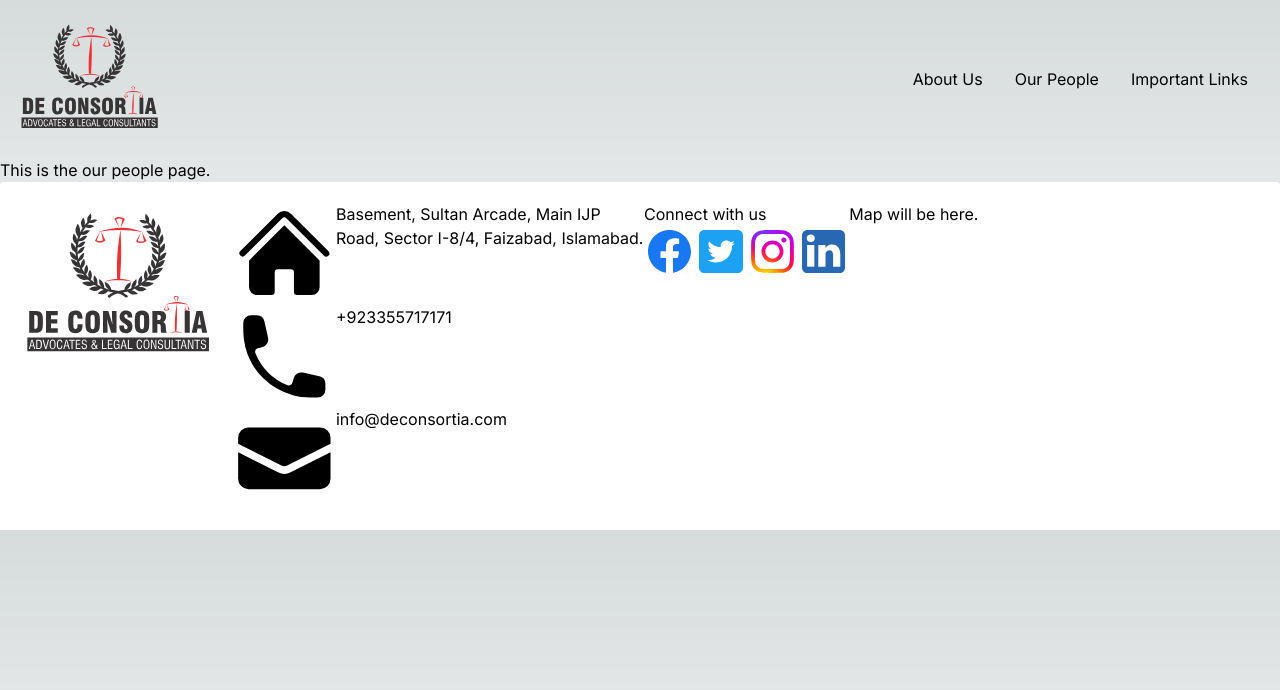
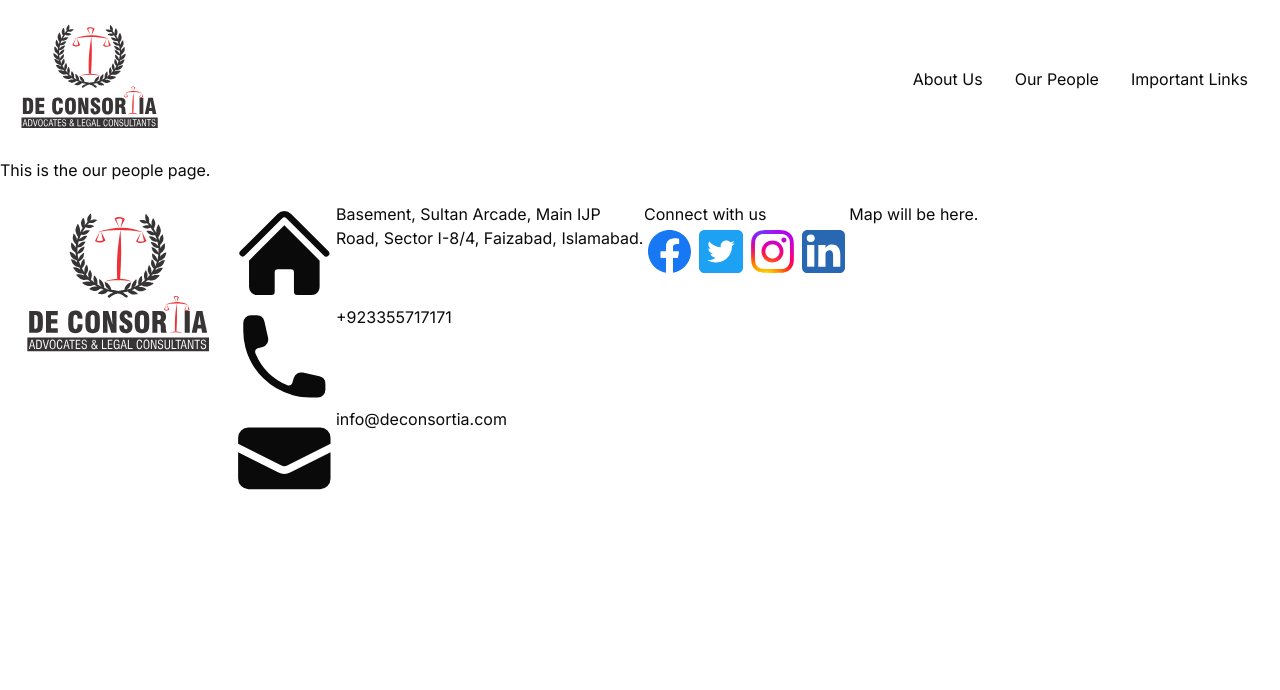
Before and after one commit to bassi477/deconsortia, a Next.js app: page /people in a window 1280 px wide. Shown: the top 690 px of the page. Built offline with nearby package versions, Linux system fonts and the light colour scheme.

Commit message:
shadcn components initialized

```diff
--- a/package.json
+++ b/package.json
@@ -10,17 +10,22 @@
   },
   "dependencies": {
     "@heroicons/react": "^2.0.18",
+    "@radix-ui/react-icons": "^1.3.0",
     "@types/node": "20.5.7",
     "@types/react": "18.2.21",
     "@types/react-dom": "18.2.7",
     "autoprefixer": "10.4.15",
+    "class-variance-authority": "^0.7.0",
+    "clsx": "^2.0.0",
     "eslint": "8.48.0",
     "eslint-config-next": "13.4.19",
     "next": "13.4.19",
     "postcss": "8.4.28",
     "react": "18.2.0",
     "react-dom": "18.2.0",
+    "tailwind-merge": "^1.14.0",
     "tailwindcss": "3.3.3",
+    "tailwindcss-animate": "^1.0.7",
     "typescript": "5.2.2"
   }
 }
--- a/src/app/globals.css
+++ b/src/app/globals.css
@@ -2,26 +2,75 @@
 @tailwind components;
 @tailwind utilities;
 
-:root {
-  --foreground-rgb: 0, 0, 0;
-  --background-start-rgb: 214, 219, 220;
-  --background-end-rgb: 255, 255, 255;
-}
+@layer base {
+  :root {
+    --background: 0 0% 100%;
+    --foreground: 0 0% 3.9%;
 
-@media (prefers-color-scheme: dark) {
-  :root {
-    --foreground-rgb: 255, 255, 255;
-    --background-start-rgb: 0, 0, 0;
-    --background-end-rgb: 0, 0, 0;
+    --card: 0 0% 100%;
+    --card-foreground: 0 0% 3.9%;
+
+    --popover: 0 0% 100%;
+    --popover-foreground: 0 0% 3.9%;
+
+    --primary: 0 0% 9%;
+    --primary-foreground: 0 0% 98%;
+
+    --secondary: 0 0% 96.1%;
+    --secondary-foreground: 0 0% 9%;
+
+    --muted: 0 0% 96.1%;
+    --muted-foreground: 0 0% 45.1%;
+
+    --accent: 0 0% 96.1%;
+    --accent-foreground: 0 0% 9%;
+
+    --destructive: 0 84.2% 60.2%;
+    --destructive-foreground: 0 0% 98%;
+
+    --border: 0 0% 89.8%;
+    --input: 0 0% 89.8%;
+    --ring: 0 0% 3.9%;
+
+    --radius: 0.5rem;
+  }
+
+  .dark {
+    --background: 0 0% 3.9%;
+    --foreground: 0 0% 98%;
+
+    --card: 0 0% 3.9%;
+    --card-foreground: 0 0% 98%;
+
+    --popover: 0 0% 3.9%;
+    --popover-foreground: 0 0% 98%;
+
+    --primary: 0 0% 98%;
+    --primary-foreground: 0 0% 9%;
+
+    --secondary: 0 0% 14.9%;
+    --secondary-foreground: 0 0% 98%;
+
+    --muted: 0 0% 14.9%;
+    --muted-foreground: 0 0% 63.9%;
+
+    --accent: 0 0% 14.9%;
+    --accent-foreground: 0 0% 98%;
+
+    --destructive: 0 62.8% 30.6%;
+    --destructive-foreground: 0 0% 98%;
+
+    --border: 0 0% 14.9%;
+    --input: 0 0% 14.9%;
+    --ring: 0 0% 83.1%;
   }
 }
 
-body {
-  color: rgb(var(--foreground-rgb));
-  background: linear-gradient(
-      to bottom,
-      transparent,
-      rgb(var(--background-end-rgb))
-    )
-    rgb(var(--background-start-rgb));
+@layer base {
+  * {
+    @apply border-border;
+  }
+  body {
+    @apply bg-background text-foreground;
+  }
 }
--- /dev/null
+++ b/src/lib/utils.ts
@@ -0,0 +1,6 @@
+import { type ClassValue, clsx } from "clsx"
+import { twMerge } from "tailwind-merge"
+
+export function cn(...inputs: ClassValue[]) {
+  return twMerge(clsx(inputs))
+}
--- a/tailwind.config.ts
+++ b/tailwind.config.ts
@@ -1,21 +1,76 @@
-import type { Config } from 'tailwindcss'
-
-const config: Config = {
+/** @type {import('tailwindcss').Config} */
+module.exports = {
+  darkMode: ["class"],
   content: [
-    './src/pages/**/*.{js,ts,jsx,tsx,mdx}',
-    './src/components/**/*.{js,ts,jsx,tsx,mdx}',
-    './src/app/**/*.{js,ts,jsx,tsx,mdx}',
-    './src/shared/**/*.{js,ts,jsx,tsx,mdx}',
-  ],
+    './pages/**/*.{ts,tsx}',
+    './components/**/*.{ts,tsx}',
+    './app/**/*.{ts,tsx}',
+    './src/**/*.{ts,tsx}',
+	],
   theme: {
+    container: {
+      center: true,
+      padding: "2rem",
+      screens: {
+        "2xl": "1400px",
+      },
+    },
     extend: {
-      backgroundImage: {
-        'gradient-radial': 'radial-gradient(var(--tw-gradient-stops))',
-        'gradient-conic':
-          'conic-gradient(from 180deg at 50% 50%, var(--tw-gradient-stops))',
+      colors: {
+        border: "hsl(var(--border))",
+        input: "hsl(var(--input))",
+        ring: "hsl(var(--ring))",
+        background: "hsl(var(--background))",
+        foreground: "hsl(var(--foreground))",
+        primary: {
+          DEFAULT: "hsl(var(--primary))",
+          foreground: "hsl(var(--primary-foreground))",
+        },
+        secondary: {
+          DEFAULT: "hsl(var(--secondary))",
+          foreground: "hsl(var(--secondary-foreground))",
+        },
+        destructive: {
+          DEFAULT: "hsl(var(--destructive))",
+          foreground: "hsl(var(--destructive-foreground))",
+        },
+        muted: {
+          DEFAULT: "hsl(var(--muted))",
+          foreground: "hsl(var(--muted-foreground))",
+        },
+        accent: {
+          DEFAULT: "hsl(var(--accent))",
+          foreground: "hsl(var(--accent-foreground))",
+        },
+        popover: {
+          DEFAULT: "hsl(var(--popover))",
+          foreground: "hsl(var(--popover-foreground))",
+        },
+        card: {
+          DEFAULT: "hsl(var(--card))",
+          foreground: "hsl(var(--card-foreground))",
+        },
+      },
+      borderRadius: {
+        lg: "var(--radius)",
+        md: "calc(var(--radius) - 2px)",
+        sm: "calc(var(--radius) - 4px)",
+      },
+      keyframes: {
+        "accordion-down": {
+          from: { height: 0 },
+          to: { height: "var(--radix-accordion-content-height)" },
+        },
+        "accordion-up": {
+          from: { height: "var(--radix-accordion-content-height)" },
+          to: { height: 0 },
+        },
+      },
+      animation: {
+        "accordion-down": "accordion-down 0.2s ease-out",
+        "accordion-up": "accordion-up 0.2s ease-out",
       },
     },
   },
-  plugins: [],
+  plugins: [require("tailwindcss-animate")],
 }
-export default config
```
Also changed, not shown: components.json (added), 1 other file (tests, documents, lock files or other folders).
